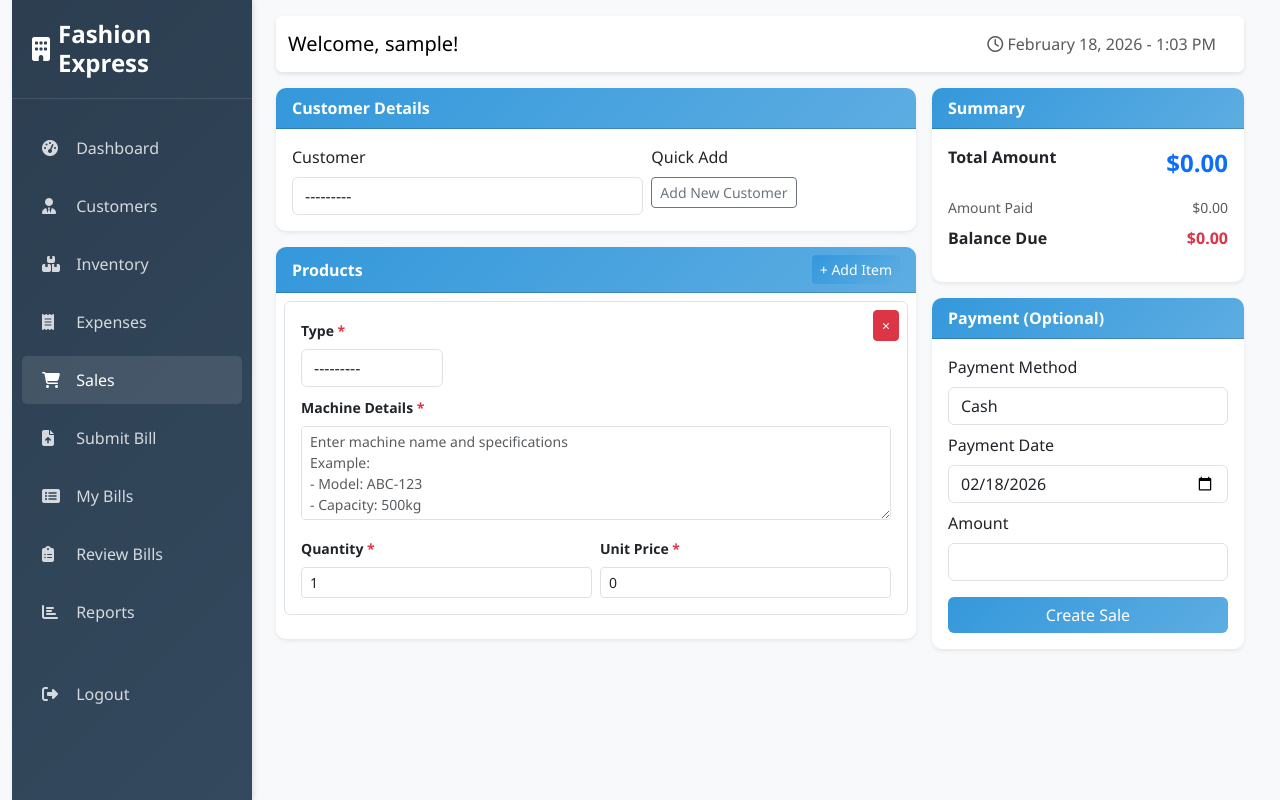
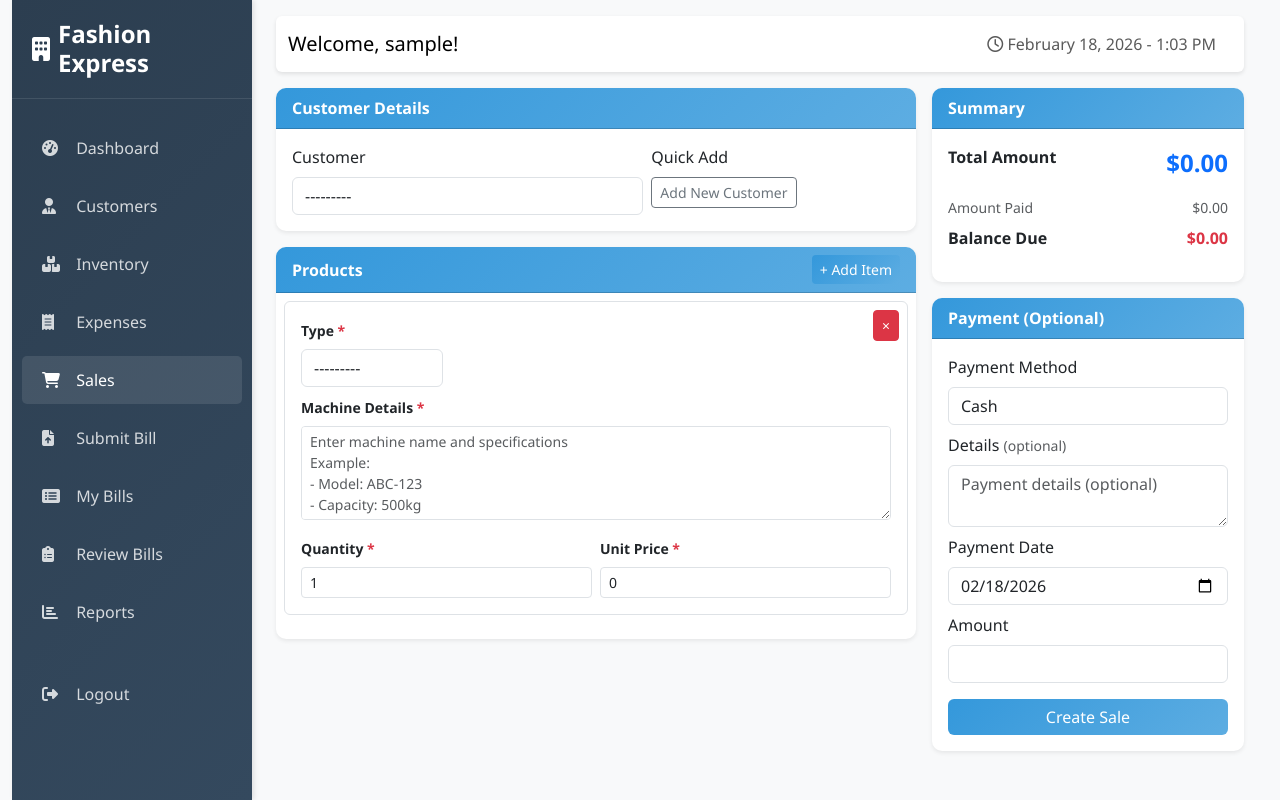
Before and after one commit to Emarat/org-management, a Django app: page /sales/new/ in a window 1280 px wide. Run offline with Django 4.2, Linux system fonts and the light colour scheme; the visitor is signed in with stand-in values (Sample User, id 1); data that the repository does not hold is empty.

Commit message:
Add payment notes field to sales payment forms and receipts

```diff
--- a/core/forms.py
+++ b/core/forms.py
@@ -157,9 +157,10 @@ class CombinedSaleItemForm(forms.Form):
 class SalePaymentForm(forms.ModelForm):
     class Meta:
         model = SalePayment
-        fields = ['amount', 'payment_date', 'method']
+        fields = ['amount', 'payment_date', 'method', 'notes']
         widgets = {
             'amount': forms.NumberInput(attrs={'class': 'form-control', 'step': '0.01', 'min': '0'}),
             'payment_date': forms.DateInput(attrs={'class': 'form-control', 'type': 'date'}),
-            'method': forms.Select(attrs={'class': 'form-control'}),
+            'method': forms.Select(attrs={'class': 'form-control', 'id': 'payment-method-select'}),
+            'notes': forms.Textarea(attrs={'class': 'form-control', 'rows': '2', 'placeholder': 'Payment details (optional)', 'id': 'payment-notes'}),
         }
--- a/templates/core/sale_create_unified.html
+++ b/templates/core/sale_create_unified.html
@@ -112,6 +112,10 @@
           <div class="mb-2">
             <label class="form-label">Payment Method</label>
             {{ payment_form.method }}
+          </div>
+          <div class="mb-2" id="payment-notes-wrapper">
+            <label class="form-label">Details <small class="text-muted">(optional)</small></label>
+            {{ payment_form.notes }}
           </div>
           <div class="mb-2">
             <label class="form-label">Payment Date</label>
@@ -568,6 +572,27 @@
     });
   }
 
+  // Payment notes placeholder based on method
+  var methodSelect = document.getElementById('payment-method-select') || document.querySelector('[name="method"]');
+  var notesField = document.getElementById('payment-notes') || document.querySelector('[name="notes"]');
+
+  function updateNotesPlaceholder() {
+    if (!methodSelect || !notesField) return;
+    var placeholders = {
+      'cash': 'Payment details (optional)',
+      'bank_transfer': 'Bank name, account details, reference number...',
+      'card': 'Card type, last 4 digits, approval code...',
+      'cheque': 'Cheque number, bank name, date...',
+      'other': 'Describe the payment method...'
+    };
+    notesField.placeholder = placeholders[methodSelect.value] || 'Payment details (optional)';
+  }
+
+  if (methodSelect) {
+    methodSelect.addEventListener('change', updateNotesPlaceholder);
+    updateNotesPlaceholder();
+  }
+
   recalc();
 })();
 </script>
```
Also changed, not shown: templates/core/sale_detail.html (+9 -1 lines), templates/core/sale_payment_receipt.html (+7 -0 lines).
